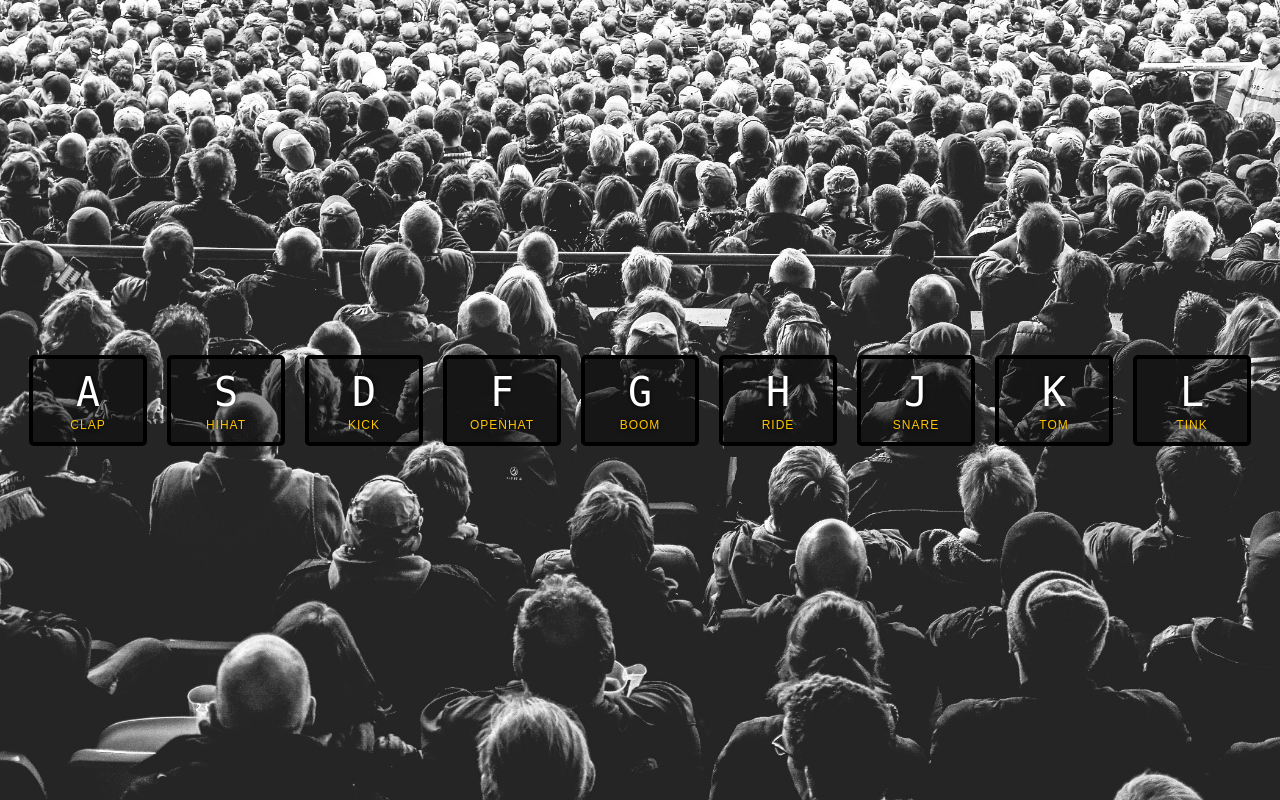
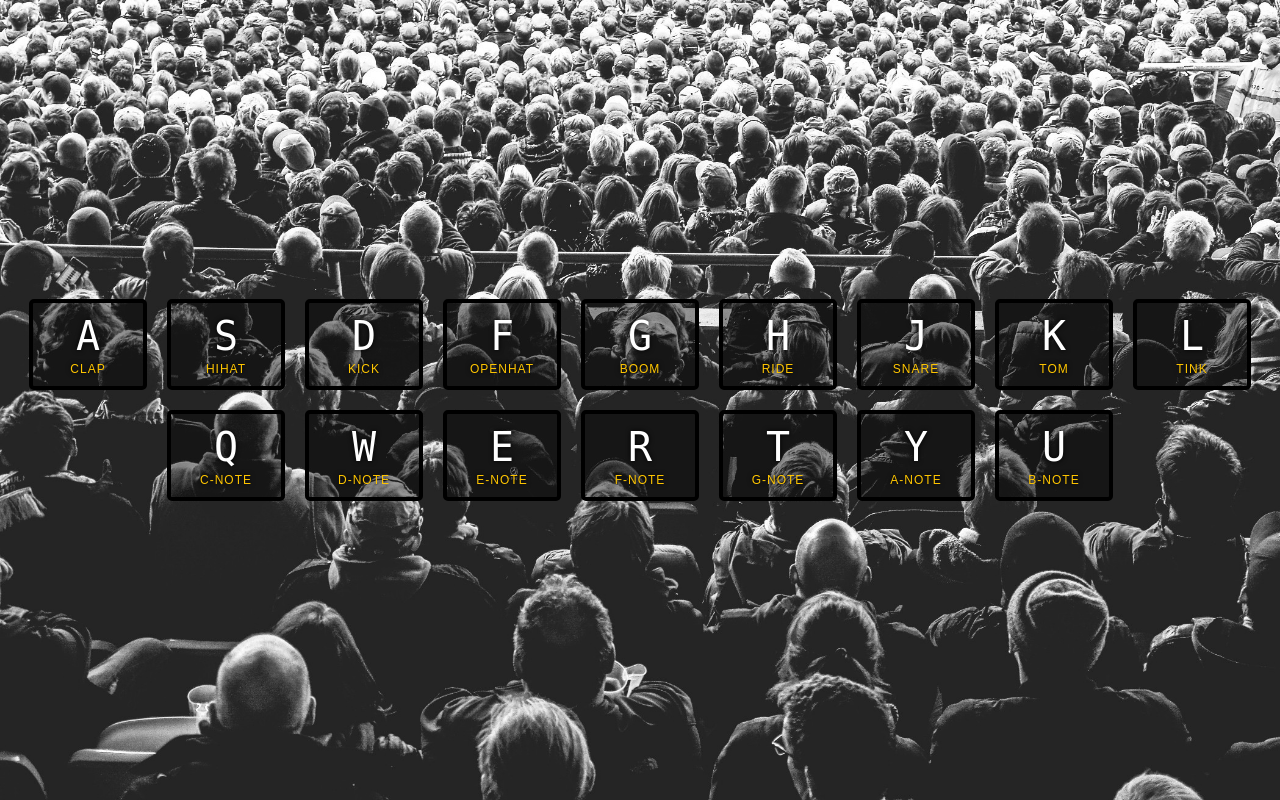
Before and after one commit to TheGubbys/jstest, a PHP site: the page made by 01 - JavaScript Drum Kit/index-START.html in a window 1280 px wide. Run offline with PHP 8.4, Linux system fonts and the light colour scheme.

Commit message:
Added additional piano keys, no sharps or flats.

```diff
--- a/01 - JavaScript Drum Kit/index-START.html
+++ b/01 - JavaScript Drum Kit/index-START.html
@@ -45,6 +45,34 @@
       <kbd>L</kbd>
       <span class="sound">tink</span>
     </div>
+    <div data-key="81" class="key">
+      <kbd>Q</kbd>
+      <span class="sound">C-Note</span>
+    </div>
+    <div data-key="87" class="key">
+      <kbd>W</kbd>
+      <span class="sound">D-Note</span>
+    </div>
+    <div data-key="69" class="key">
+      <kbd>E</kbd>
+      <span class="sound">E-Note</span>
+    </div>
+    <div data-key="82" class="key">
+      <kbd>R</kbd>
+      <span class="sound">F-Note</span>
+    </div>
+    <div data-key="84" class="key">
+      <kbd>T</kbd>
+      <span class="sound">G-Note</span>
+    </div>
+    <div data-key="89" class="key">
+      <kbd>Y</kbd>
+      <span class="sound">A-Note</span>
+    </div>
+    <div data-key="85" class="key">
+      <kbd>U</kbd>
+      <span class="sound">B-Note</span>
+    </div>
   </div>
 
   <audio data-key="65" src="sounds/clap.wav"></audio>
@@ -56,8 +84,17 @@
   <audio data-key="74" src="sounds/snare.wav"></audio>
   <audio data-key="75" src="sounds/tom.wav"></audio>
   <audio data-key="76" src="sounds/tink.wav"></audio>
+  <audio data-key="81" src="sounds/Cnote.wav"></audio>
+  <audio data-key="87" src="sounds/Dnote.wav"></audio>
+  <audio data-key="69" src="sounds/Enote.wav"></audio>
+  <audio data-key="82" src="sounds/Fnote.wav"></audio>
+  <audio data-key="84" src="sounds/Gnote.wav"></audio>
+  <audio data-key="89" src="sounds/Anote.wav"></audio>
+  <audio data-key="85" src="sounds/Bnote.wav"></audio>
 
-<script>
+
+
+  <script>
   function playSound(e){
     const audio = document.querySelector(`audio[data-key="${e.keyCode}"]`);
     const key = document.querySelector(`.key[data-key="${e.keyCode}"]`);
--- a/01 - JavaScript Drum Kit/style.css
+++ b/01 - JavaScript Drum Kit/style.css
@@ -16,6 +16,8 @@ body,html {
   min-height: 100vh;
   align-items: center;
   justify-content: center;
+  align-content:center;
+  flex-wrap:wrap;
 }
 
 .key {
```
Also changed, not shown: 7 other files.
